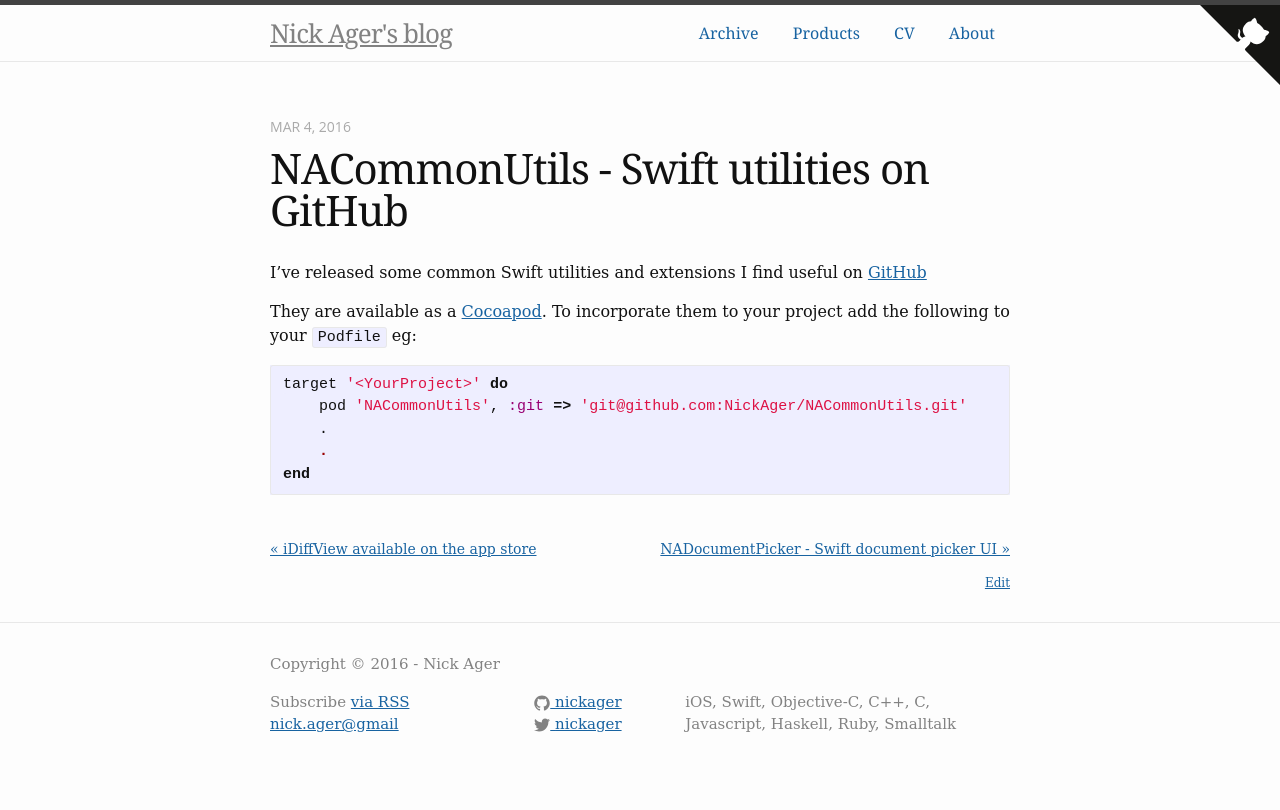
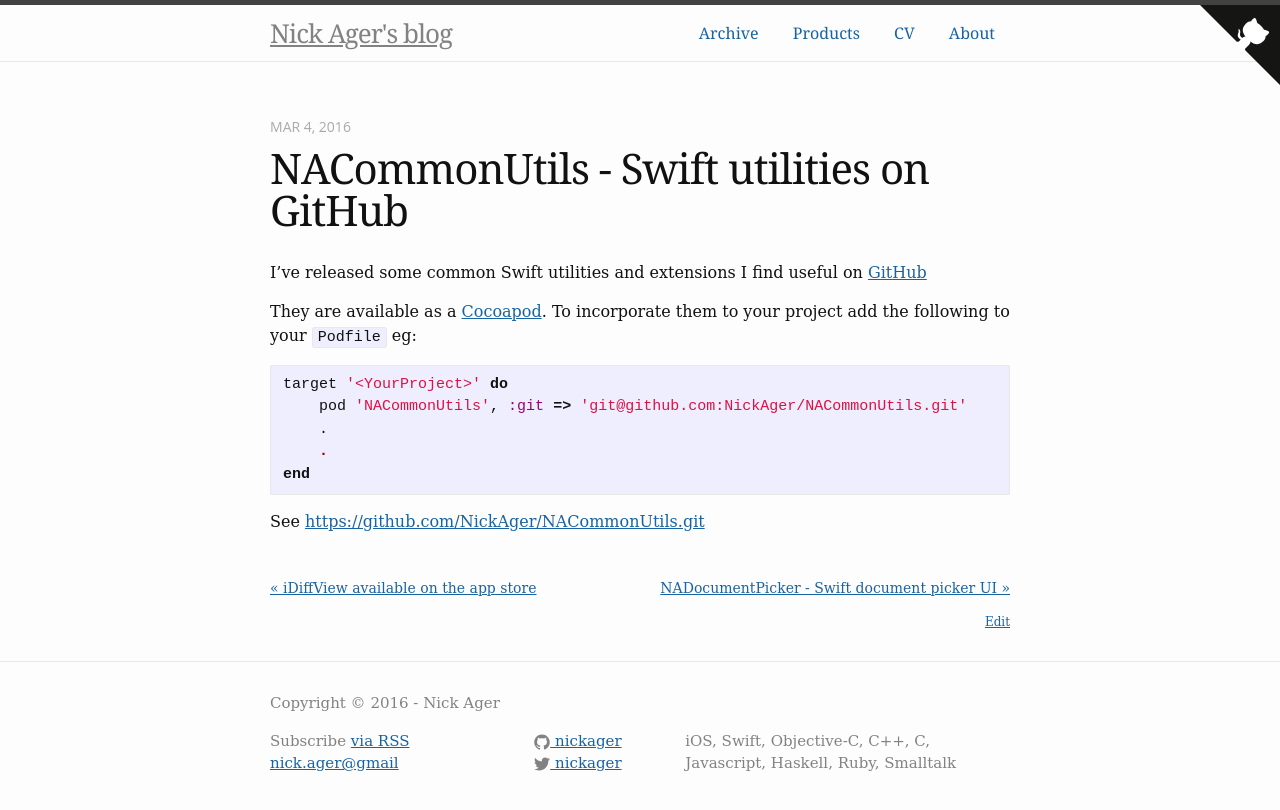
Before and after one commit to NickAger/nickager.github.io, a Jekyll site: the page built from _posts/2016-03-04-NACommonUtils.md, in a window 1280 px wide. Shown: the top 810 px of the page. Built offline with Jekyll 4.4.1, drawn with Linux system fonts in a browser that asks for light colours; some web fonts are replaced.

Commit message:
added links

````diff
--- a/_posts/2016-03-04-NACommonUtils.md
+++ b/_posts/2016-03-04-NACommonUtils.md
@@ -17,3 +17,5 @@ target '<YourProject>' do
 end
 ```
 <!--more-->
+
+See [https://github.com/NickAger/NACommonUtils.git](https://github.com/NickAger/NACommonUtils.git)
````
Also changed, not shown: _posts/2016-03-07-DocumentPicker.md (+2 -0 lines).
